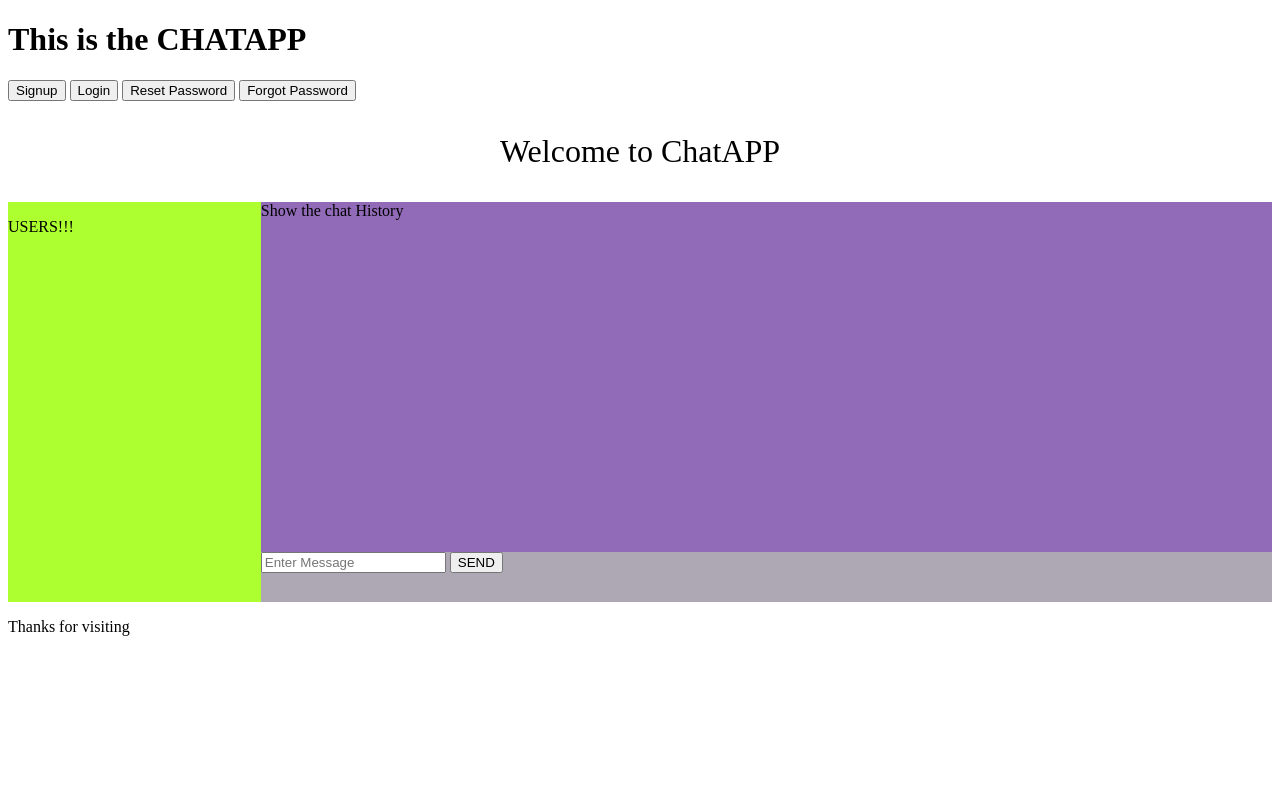
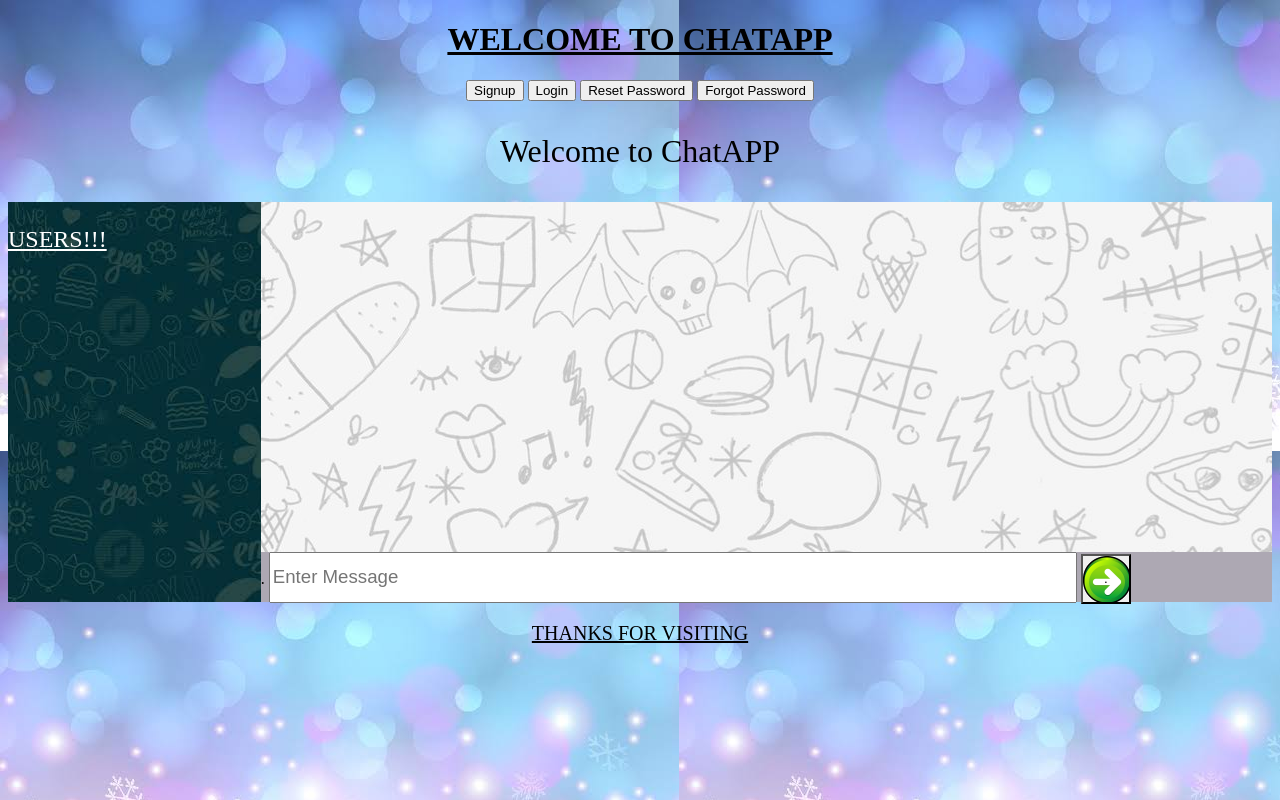
Before and after one commit to RamitD/ChatAPP, a website: page Desktop/prac/client/index.html at #!/chatwindow in a window 1280 px wide. Drawn offline with nearby package versions, Linux system fonts and the light colour scheme; some packages are replaced by stand-ins of ours; no server answers.

Commit message:
Final Commit for Chat APP

```diff
--- a/Desktop/prac/client/app.js
+++ b/Desktop/prac/client/app.js
@@ -16,10 +16,7 @@ var chatR = [];
 app.controller("MyCtrl", myCtrl);
 function myCtrl($location, $http, $scope) {
     var socket = io.connect('http://localhost:8000/#!/');
-    // this.email="email";
-    // this.password="password";
 
-    // $scope.sender="";
     this.output = "";
     this.data = {};
     this.dataL = {};
@@ -28,12 +25,10 @@ function myCtrl($location, $http, $scope) {
     $scope.name = "DSAF";
     $scope.nameList = [];
     $scope.chat = "";
-    // this.sender = "";
-    // $scope.sender="AAA";
-    // $scope.reciever = "";
+
     $scope.message = "";
     $scope.chatRoom = [];
-    // $scope.chatH = new Array(20);
+
     this.clickSignup = function () {
         $location.path("/signup");
     }
@@ -76,7 +71,7 @@ function myCtrl($location, $http, $scope) {
             password: password,
             token: ""
         }
-        this.outputL = "Unable to Login";
+        this.outputL = "Trying to Login";
         $http({
             method: "POST",
             url: "http://localhost:8000/user/login",
@@ -85,11 +80,7 @@ function myCtrl($location, $http, $scope) {
             .then(response => {
                 if (response) {
                     $http.defaults.headers.common['Authorization'] = response.data.info.token;
-                    // $scope.$apply(() => {
-                    //     $scope.sender=response.data.info.name ;
-                    // })
-                    // $scope.sender=response.data.info.name ;
-                    // this.sender = response.data.info.name;
+
                     sender = response.data.info.name;
                     console.log(sender + " NAME of Sender")
                     this.outputL = "User Logged In";
@@ -187,18 +178,7 @@ function myCtrl($location, $http, $scope) {
                 }
             })
     }
-    var output = document.getElementById('ot');
-    $scope.send = function (message, handle) {
 
-        socket.emit('chat', {
-            message: message,
-            handle: handle
-        });
-    }
-
-    socket.on('chat-send', function (data) {
-        output.innerHTML += '<p><strong>' + data.handle + ': </strong>' + data.message + '</p>';
-    });
 
     socket.on('chat-recieve', function (data) {
         console.log("In client Chat Recieve", data);
@@ -209,10 +189,7 @@ function myCtrl($location, $http, $scope) {
 
             })
         }
-        // console.log("client AGDHAS",$scope.chatRoom)
-        // if(data.sender == sender && data.reciever == reciever){
-        //     $scope.chatRoom=data.chatR;
-        // }
+
     });
 
     $scope.setChatroom = function (_reciever) {
@@ -223,7 +200,51 @@ function myCtrl($location, $http, $scope) {
             message: $scope.message
         }
         socket.emit('chats', chatData);
+    }
 
+
+
+    $scope.sendMessage = function (_message) {
+        $scope.message = _message;
+        console.log("Sender : " + sender + " Reciever : " + reciever)
+        var chatData = {
+            sender: sender,
+            reciever: reciever,
+            message: $scope.message
+        }
+        socket.emit('chats', chatData);
+        $scope.chat = "";
+
+    }
+}
+
+
+// this.email="email";
+    // this.password="password";
+
+    // $scope.sender="";
+   // var output = document.getElementById('ot');
+    // $scope.send = function (message, handle) {
+
+    //     socket.emit('chat', {
+    //         message: message,
+    //         handle: handle
+    //     });
+    // }
+
+    // socket.on('chat-send', function (data) {
+    //     output.innerHTML += '<p><strong>' + data.handle + ': </strong>' + data.message + '</p>';
+    // });
+    // $scope.$apply(() => {
+        // $scope.sender=response.data.info.name ;
+        // })
+        // $scope.sender=response.data.info.name ;
+        // this.sender = response.data.info.name;
+
+        // console.log("client AGDHAS",$scope.chatRoom)
+        // if(data.sender == sender && data.reciever == reciever){
+        //     $scope.chatRoom=data.chatR;
+        // }
         // console.log("Sender : " + sender + " Reciever : " + reciever);
         // $http({
         //     method: "POST",
@@ -246,19 +267,7 @@ function myCtrl($location, $http, $scope) {
         // console.log("chatobject: ",chatObject);
 
         // $scope.message = "";
-    }
-
-    $scope.sendMessage = function (_message) {
-        $scope.message = _message;
-        console.log("Sender : " + sender + " Reciever : " + reciever)
-        var chatData = {
-            sender: sender,
-            reciever: reciever,
-            message: $scope.message
-        }
-        socket.emit('chats', chatData);
-        $scope.chat ="";
-        // $http({
+// $http({
         //     method: "POST",
         //     url: "http://localhost:8000/user/storeMessage",
         //     data: chatData
@@ -278,9 +287,6 @@ function myCtrl($location, $http, $scope) {
         //     chatR: chatR
         // }
         // socket.emit('chats', chatObject);
-    }
-}
-
 //     $scope.sendMessage = function (message, handle) {
 //         // var output = document.getElementById('output');
 //         console.log(message + " " + handle);
--- a/Desktop/prac/client/index.html
+++ b/Desktop/prac/client/index.html
@@ -9,49 +9,90 @@
     <script src="app.js"></script>
     <!-- <script src="chat.js"></script> -->
     <style>
-            #parag{
+        #parag {
             text-align: center;
             font-size: 32px;
         }
+
+        #idp {
+            color: white;
+            font-size: 24px;
+            text-decoration: underline;
+        }
+
         #list {
             float: left;
             width: 20%;
             height: 400px;
-                background: greenyellow;
+            background-image: url("user.jpeg");
+            /* background: rgb(47, 255, 245); */
             overflow: auto;
         }
-            #faf{
+
+        #faf {
             width: 80%;
             height: 350px;
-                background: rgb(145, 107, 184);
+            background-image: url("chat.jpg");
+            /* background: rgb(145, 107, 184); */
             overflow: auto;
         }
-            #nameID{
+
+        #nameID {
             font-family: Georgia, 'Times New Roman', Times, serif;
             font-size: 20px;
             padding: 6px;
 
         }
-            #ads{
+
+        #ads {
             width: 100%;
             height: 50px;
             background: rgb(173, 168, 179);
         }
+
+        #divid {
+            text-align: center;
+        }
+
+        h1 {
+            text-align: center;
+            font-family: 'Times New Roman', Times, serif;
+            text-decoration-color: darkblue;
+            text-decoration: underline;
+        }
+
+        #idbutton {
+            background-image: url("submit.gif");
+            width: 50px;
+            height: 50px;
+        }
+        #idmes {
+            height: 45px;
+            width: 800px;
+            font-size: 14pt;
+        }
+        #asdf{
+            text-align: center;
+            font-size: 20px;
+            text-decoration: underline;
+        }
     </style>
 </head>
 
-<body ng-app="myApp" ng-controller="MyCtrl as ctrl">
-    <h1>This is the CHATAPP</h1>
+<body ng-app="myApp" ng-controller="MyCtrl as ctrl" background="images.jpeg">
+    <h1>WELCOME TO CHATAPP</h1>
+    <div id="divid">
         <!-- <a href = "#/!">USER</a> -->
         <button ng-click="ctrl.clickSignup()">Signup</button>
         <button ng-click="ctrl.clickLogin()">Login</button>
         <button ng-click="ctrl.clickResetPassword()">Reset Password</button>
         <button ng-click="ctrl.clickForgotPassword()">Forgot Password</button>
+    </div>
     <!-- <p><a href="#!login">Login</a></p>
     <p><a href="#!forgotPassword">Forgot Password</a></p>
     <p><a href="#!resetPassword">Reset Password</a></p> -->
     <div ng-view></div>
-    <p>Thanks for visiting</p>
+    <p id="asdf">THANKS FOR VISITING</p>
     <!-- <div id="mario-chat">
         <h2>Mario Chat</h2>
         <div id="ot"></div>
--- a/Desktop/prac/client/store/chatwindow.html
+++ b/Desktop/prac/client/store/chatwindow.html
@@ -1,7 +1,7 @@
 <p id="parag">Welcome to ChatAPP</p>
 <section ng-app="MyApp">
     <div id="list" ng-controller="MyCtrl as ctrl">
-                <p>USERS!!!</p>
+        <p id="idp">USERS!!!</p>
         <div id="nameID" ng-repeat="n in nameList">
             <button ng-click="setChatroom(n.name)">{{n.name}}</button>
         </div>
@@ -11,21 +11,24 @@
     </div>
     <div>
         <div id="faf">
-                        Show the chat History
+            <!-- Show the chat History -->
             <div id="chat-room" ng-repeat="chat in chatRoom track by $index">{{chat}}</div>
             <!-- Show the chat History -->
         </div>
         <div id="ads">
-                    <input type="text" ng-model="chat" placeholder="Enter Message">
+            .<span>
+                <input id="idmes" type="text" ng-model="chat" minlength="1" placeholder="Enter Message">
+            </span>
             <span>
-                        <button ng-click="sendMessage(chat)">SEND</button>
+                <button id="idbutton" ng-click="sendMessage(chat)">.</button>
             </span>
-                    {{chat}}
+            <!-- {{chat}} -->
         </div>
     </div>
+
+</section>
 <!-- <div>{{i}} 123</div> -->
 <!-- <p>{{name}} jhcjh</p> -->
 <!-- <div ng-repeat="n in nameList">{{n}} 4156</div> -->
 <!-- <div>{{ctrl.nameList}} 1312 </div> -->
 <!-- <div>{{ctrl.name}} 31</div> -->
-        </section>
```
Also changed, not shown: Desktop/prac/client/chat.js (deleted, +0 -21 lines), Desktop/prac/client/store/mario.html (deleted, +0 -9 lines), Desktop/prac/client/chat.jpeg (added), Desktop/prac/client/chat.jpg (added), Desktop/prac/client/images.jpeg (added), Desktop/prac/client/submit.gif (added), Desktop/prac/client/user.jpeg (added), 1 other file. Lines whose indentation alone changed are shown as unchanged.
